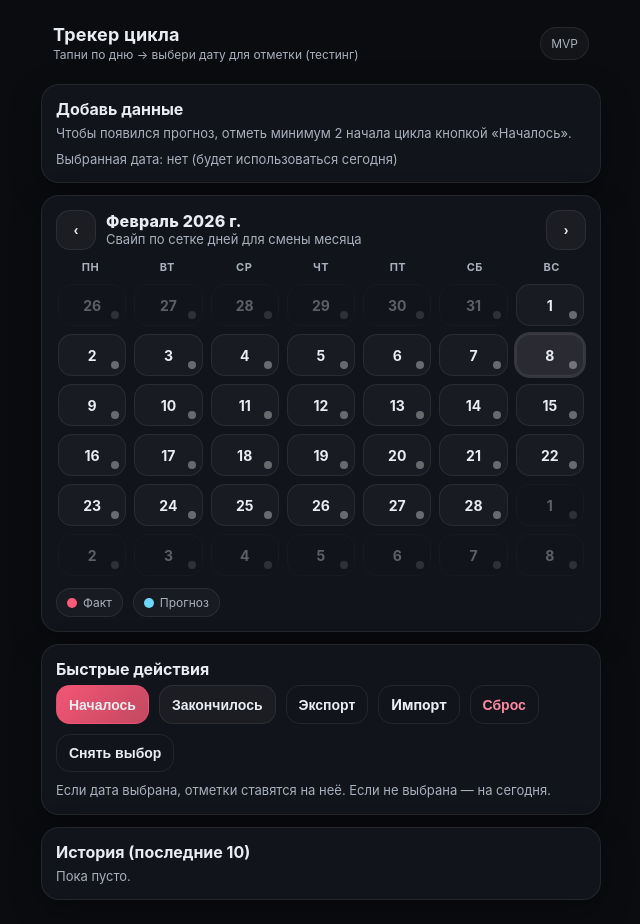
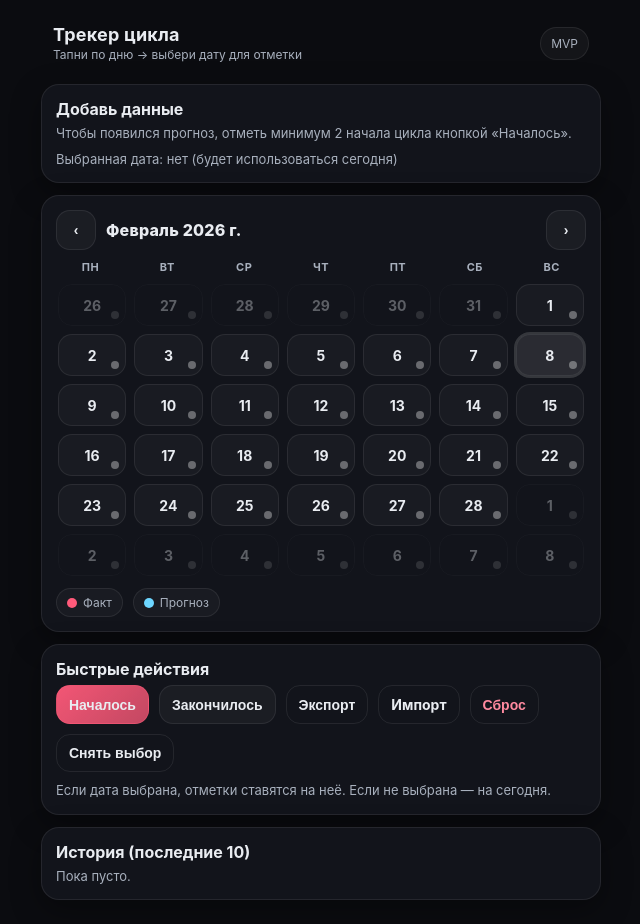
Before and after one commit to 1Lukrecia1/1Lucrecia1.github.io, a plain HTML site: page index.html in a window 1280 px wide. Shown: the whole page, without its empty margins (319-959 px from the left). Drawn offline with Linux system fonts and the light colour scheme.

Commit message:
Update text content in index.html
Removed testing note from subtext and muted month change instruction.

```diff
--- a/index.html
+++ b/index.html
@@ -132,7 +132,7 @@
     <div class="topbar">
       <div class="brand">
         <div class="title">Трекер цикла</div>
-        <div class="sub">Тапни по дню → выбери дату для отметки (тестинг)</div>
+        <div class="sub">Тапни по дню → выбери дату для отметки</div>
       </div>
       <div class="chip" id="chipInfo">MVP</div>
     </div>
@@ -148,7 +148,6 @@
         <button class="btn icon" id="prevBtn" aria-label="Prev month">‹</button>
         <div class="spacer">
           <div class="monthTitle" id="monthTitle">—</div>
-          <div class="muted">Свайп по сетке дней для смены месяца</div>
         </div>
         <button class="btn icon" id="nextBtn" aria-label="Next month">›</button>
       </div>
```
